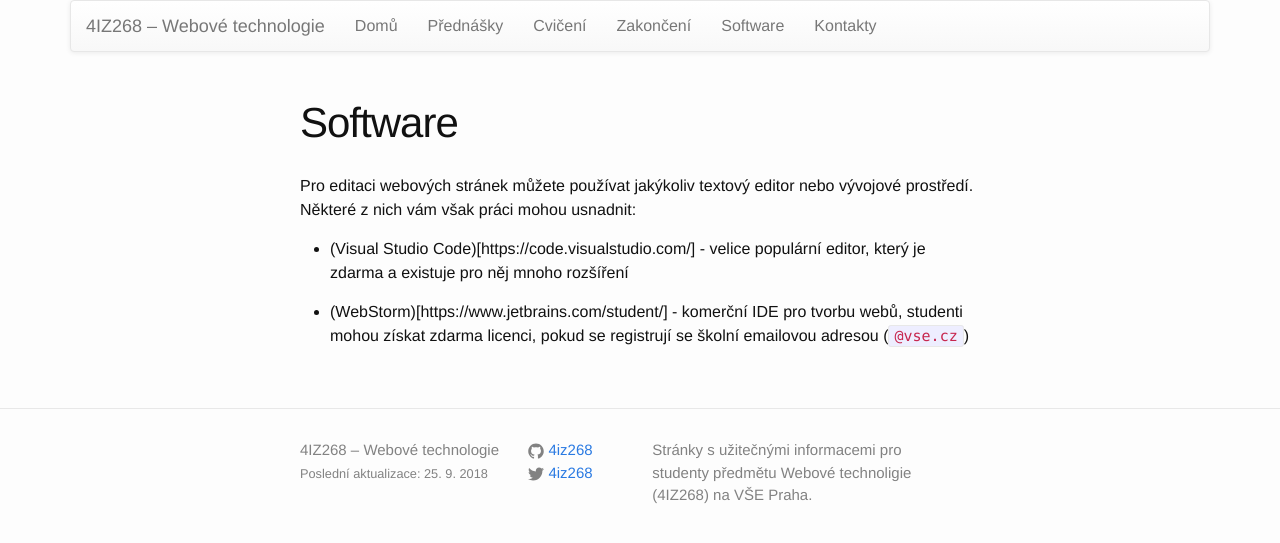
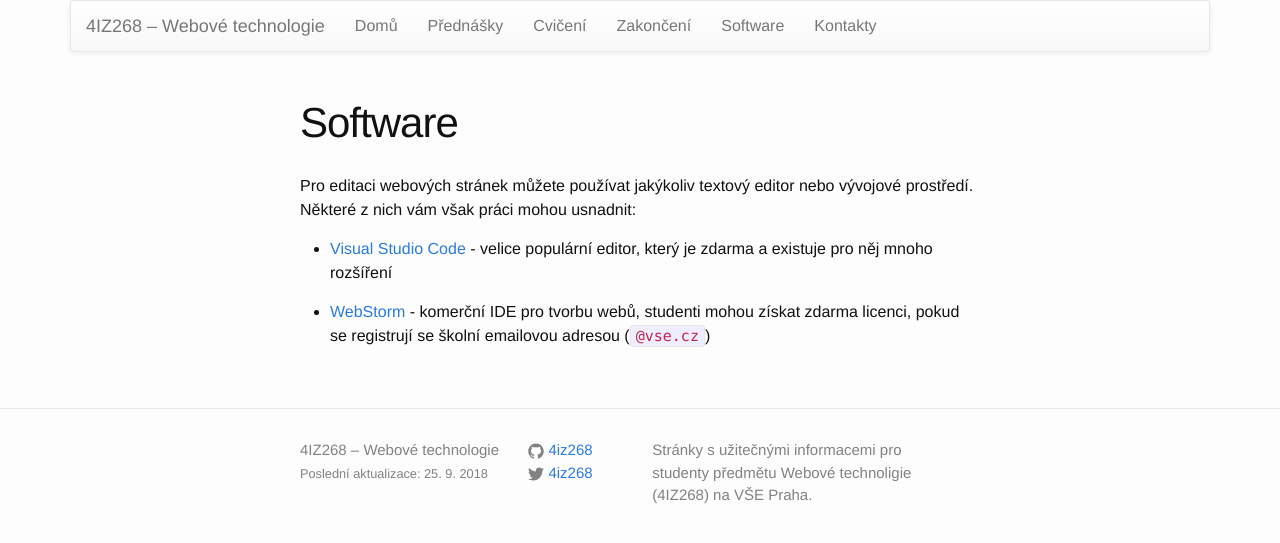
Before and after one commit to 4iz268/4iz268.github.io, a Jekyll site: the page built from software/index.md, in a window 1280 px wide. Shown: the top 543 px of the page. Built offline with Jekyll 4.4.1, drawn with Linux system fonts in a browser that asks for light colours; nearby versions of some CDN libraries.

Commit message:
MD syntax is hard for me. Suffering from missing angle brackets and explicit markup....

```diff
--- a/software/index.md
+++ b/software/index.md
@@ -6,6 +6,6 @@ title:  "Software"
 Pro editaci webových stránek můžete používat jakýkoliv textový editor
 nebo vývojové prostředí. Některé z nich vám však práci mohou usnadnit:
 
-* (Visual Studio Code)[https://code.visualstudio.com/] - velice populární editor, který je zdarma a existuje pro něj mnoho rozšíření
+* [Visual Studio Code](https://code.visualstudio.com/) - velice populární editor, který je zdarma a existuje pro něj mnoho rozšíření
 
-* (WebStorm)[https://www.jetbrains.com/student/] - komerční IDE pro tvorbu webů, studenti mohou získat zdarma licenci, pokud se registrují se školní emailovou adresou (`@vse.cz`)
+* [WebStorm](https://www.jetbrains.com/student/) - komerční IDE pro tvorbu webů, studenti mohou získat zdarma licenci, pokud se registrují se školní emailovou adresou (`@vse.cz`)
```
